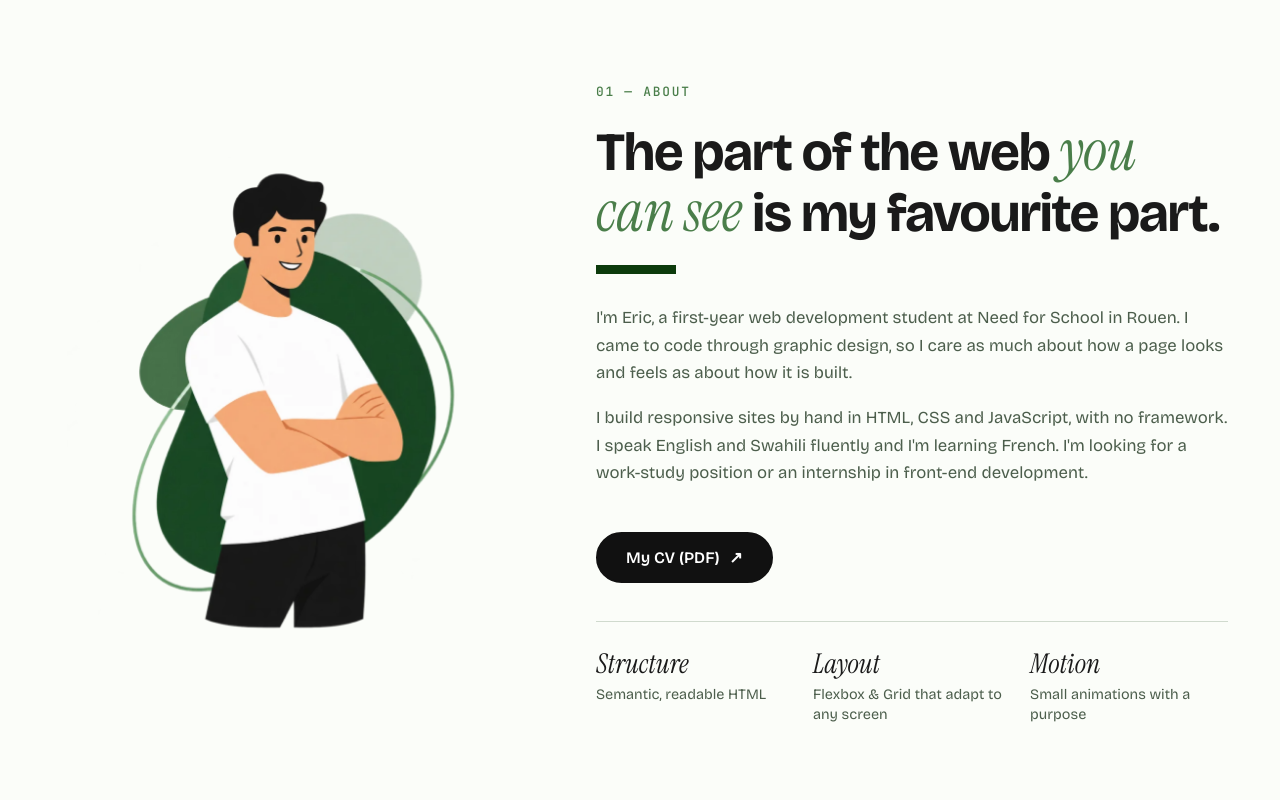
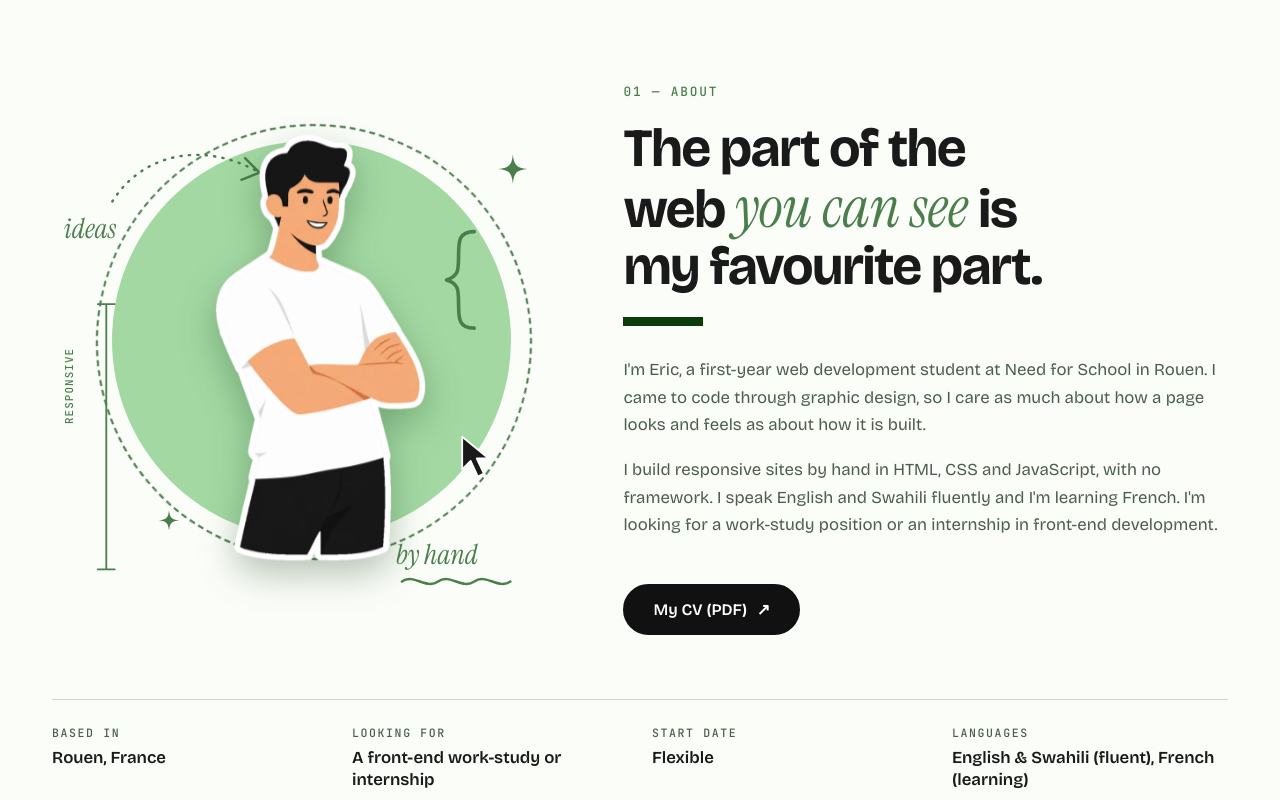
Before and after one commit to ericjonk/ericjonk.github.io, a plain HTML site: page index.html in a window 1280 px wide. Shown: the part 940-1740 px from the top of the page. Drawn offline with nearby package versions, Linux system fonts and the light colour scheme.

Commit message:
about redesign

```diff
--- a/css/style.css
+++ b/css/style.css
@@ -540,20 +540,94 @@ MAIN:ABOUT
  */
 #about {
     display: grid;
-    grid-template-columns: 0.85fr 1.15fr;
+    grid-template-columns: 0.9fr 1.1fr;
     align-items: center;
-    gap: clamp(2rem, 6vw, 6rem);
+    gap: 4rem clamp(2rem, 6vw, 6rem);
     max-width: var(--wrap);
     margin: 0 auto;
     padding: 150px 2rem 170px;
 }
-.abimg img {
-    display: block;
+/* The illustration: a square where every layer is placed in %,
+   so the whole drawing grows and shrinks as one piece. */
+.about-art {
+    position: relative;
+    isolation: isolate;             /* keeps the disc and ring (z-index: -1) inside the figure */
+    aspect-ratio: 1;
+    margin: 0;
+    color: var(--soft);             /* colour of the sketches, the ring and the notes */
+    container-type: inline-size;    /* lets the notes use cqw: 1cqw = 1% of the figure's width */
+}
+/* mint disc */
+.about-art::before {
+    content: "";
+    position: absolute;
+    z-index: -1;
+    left: 12.2%; top: 6.1%;
+    width: 80.5%;
+    aspect-ratio: 1;
+    border-radius: 50%;
+    background: var(--mint);
+}
+/* dashed ring that turns slowly */
+.about-art::after {
+    content: "";
+    position: absolute;
+    z-index: -1;
+    left: 8.8%; top: 2.7%;
+    width: 87.3%;
+    aspect-ratio: 1;
+    border: 2px dashed currentColor;
+    border-radius: 50%;
+    animation: spin 60s linear infinite;
+}
+.about-art__sketch {
+    position: absolute;
+    inset: 0;
+    width: 100%;
+    height: 100%;
+    overflow: visible;
+}
+/* marks drawn on top of the mint disc stay green in both themes, or they would disappear in dark mode */
+.about-art__on-disc {
+    color: var(--green);
+}
+.about-art__sticker {
+    position: absolute;
+    left: 32.9%; top: 4.9%;
+    width: 42.7%;
     height: auto;
-    width: 100%;
-    max-width: 440px;
-    margin: 0 auto;
-    animation: float 8s ease-in-out infinite;
+    filter: drop-shadow(0 14px 18px rgba(12, 59, 12, 0.3));
+    animation: float 7s ease-in-out infinite;
+}
+.about-art__note {
+    position: absolute;
+    font: italic 400 5.6cqw/1 var(--serif);
+}
+.about-art__note--ideas {
+    left: 2.4%; top: 21.3%;
+}
+.about-art__note--hand {
+    left: 69.5%; top: 87.2%;
+}
+/* small vertical label next to the measuring line */
+.about-art__label {
+    position: absolute;
+    left: 2.4%; top: 63.4%;
+    font: 500 2.2cqw/1 var(--mono);
+    letter-spacing: 0.1em;
+    text-transform: uppercase;
+    rotate: -90deg;
+    transform-origin: left top;
+}
+/* the sticker and the notes follow the mouse a little (see main.js) */
+.about-art [data-depth] {
+    translate: var(--px, 0) var(--py, 0);
+    transition: translate 0.5s ease-out;
+}
+/* quick facts: the look comes from .facts (project pages); here they span both columns */
+#about .facts {
+    grid-column: 1 / -1;
+    margin-top: 0;
 }
 .abtxt p:not(.eyebrow) {
     max-width: 58ch;
@@ -577,30 +651,6 @@ MAIN:ABOUT
     margin-top: 22px;
     margin-bottom: 30px;
     background: var(--accent);
-}
-.values {
-    list-style: none;
-    display: grid;
-    grid-template-columns: repeat(3, 1fr);
-    gap: 1.2rem;
-    margin: 2.4rem 0 0;
-    padding: 1.6rem 0 0;
-    border-top: 1px solid var(--line);
-}
-.values strong {
-    display: block;
-    font-family: var(--serif);
-    font-style: italic;
-    font-weight: 400;
-    font-size: 1.7rem;
-    line-height: 1.2;
-}
-.values span {
-    font-size: 0.9rem;
-    color: var(--muted);
-    line-height: 1.4;
-    display: block;
-    margin-top: 0.3rem;
 }
 /*
 MAIN:PROJECT
@@ -1074,6 +1124,7 @@ PROJECT PAGE
     max-width: 48ch;
     font-size: 1.25rem;
 }
+/* used on the project pages and in the About section */
 .facts {
     display: grid;
     grid-template-columns: repeat(4, 1fr);
@@ -1469,11 +1520,10 @@ RESPONSIVE
         grid-template-columns: 1fr;
         padding: 100px 1.4rem 110px;
     }
-    .abimg img {
-        max-width: 300px;
-    }
-    .values {
-        grid-template-columns: 1fr;
+    .about-art {
+        width: 100%;
+        max-width: 400px;
+        margin: 0 auto;
     }
     #project {
         padding: 90px 1.4rem 100px;
--- a/index.html
+++ b/index.html
@@ -84,9 +84,33 @@
 
     <!-- ============ ABOUT ============ -->
     <section id="about">
-        <div class="abimg" data-reveal="left">
-            <img src="images/moi01.webp" alt="Illustration of Eric" data-i18n-alt="about.alt" width="900" height="991" loading="lazy">
-        </div>
+        <!-- The illustration is built in layers, each placed in % of a square:
+             the mint disc and the turning ring are drawn in CSS (.about-art::before / ::after),
+             the sketches are an SVG, the sticker is an image,
+             and the two notes are real text so they can be translated. -->
+        <figure class="about-art" data-reveal="left">
+            <svg class="about-art__sketch" viewBox="20 100 820 820" aria-hidden="true">
+                <g fill="none" stroke="currentColor" stroke-width="4" stroke-linecap="round" stroke-linejoin="round">
+                    <g class="about-art__on-disc">  <!-- these marks touch the mint disc -->
+                        <path d="M120 250 C 170 170, 270 150, 360 200" stroke-dasharray="2 12"/>  <!-- arrow from "ideas" to the head -->
+                        <path d="M340 178 L 364 202 L 334 214"/>
+                        <path d="M720 300 c -26 0 -26 16 -26 40 s 0 34 -20 40 c 20 6 20 16 20 40 s 0 40 26 40" stroke-width="6"/>  <!-- curly brace -->
+                    </g>
+                    <path d="M110 420 V 860 M96 420 H 124 M96 860 H 124" stroke-width="3"/>  <!-- measuring line -->
+                    <path d="M600 880 c 20 -14 40 14 60 0 s 40 14 60 0 s 40 14 60 0"/>  <!-- squiggle under "by hand" -->
+                </g>
+                <path d="M700 640 l 0 54 l 14 -14 l 12 26 l 10 -5 l -12 -25 l 20 0 z" fill="#1A1A1A" stroke="#ffffff" stroke-width="3" stroke-linejoin="round"/>  <!-- mouse cursor -->
+                <g fill="currentColor">  <!-- two stars -->
+                    <path d="M784 172 c 2 18 6 22 24 24 c -18 2 -22 6 -24 24 c -2 -18 -6 -22 -24 -24 c 18 -2 22 -6 24 -24 z"/>
+                    <path d="M214 762 c 1.4 12.6 4.2 15.4 16.8 16.8 c -12.6 1.4 -15.4 4.2 -16.8 16.8 c -1.4 -12.6 -4.2 -15.4 -16.8 -16.8 c 12.6 -1.4 15.4 -4.2 16.8 -16.8 z"/>
+                </g>
+            </svg>
+            <img class="about-art__sticker" src="images/about-sticker.webp" alt="Illustration of Eric with his arms crossed, drawn as a sticker" data-i18n-alt="about.alt" width="480" height="970" loading="lazy" data-depth="10">
+            <span class="about-art__note about-art__note--ideas" aria-hidden="true" data-depth="-8" data-i18n="about.noteIdeas">ideas</span>
+            <span class="about-art__note about-art__note--hand" aria-hidden="true" data-depth="-8" data-i18n="about.noteHand">by hand</span>
+            <span class="about-art__label" aria-hidden="true">Responsive</span>
+        </figure>
+
         <div class="abtxt" data-reveal>
             <p class="eyebrow" data-i18n="about.eyebrow">01 — About</p>
             <h2 class="h2aft" data-i18n="about.title">The part of the web <em>you can see</em> is my favourite part.</h2>
@@ -95,12 +119,15 @@
             <p data-i18n="about.p2">I build responsive sites by hand in HTML, CSS and JavaScript, with no framework. I speak English and Swahili fluently and I'm learning French. I'm looking for a work-study position or an internship in front-end development.</p>
             <!-- to update the CV: replace cv/eric-kimbembe-cv.pdf, keeping exactly the same name -->
             <a href="cv/eric-kimbembe-cv.pdf" class="button1 magnetic" data-i18n="btn.cv">My CV (PDF) <span aria-hidden="true">↗</span></a>
-            <ul class="values">
-                <li><strong>Structure</strong><span data-i18n="about.v1text">Semantic, readable HTML</span></li>
-                <li><strong data-i18n="about.v2">Layout</strong><span data-i18n="about.v2text">Flexbox &amp; Grid that adapt to any screen</span></li>
-                <li><strong data-i18n="about.v3">Motion</strong><span data-i18n="about.v3text">Small animations with a purpose</span></li>
-            </ul>
         </div>
+
+        <!-- quick facts for recruiters (same look as the facts on the project pages) -->
+        <dl class="facts" data-reveal>
+            <div><dt data-i18n="about.factBased">Based in</dt><dd>Rouen, France</dd></div>
+            <div><dt data-i18n="about.factLooking">Looking for</dt><dd data-i18n="about.factLookingValue">A front-end work-study or internship</dd></div>
+            <div><dt data-i18n="about.factStart">Start date</dt><dd>Flexible</dd></div>
+            <div><dt data-i18n="about.factLanguages">Languages</dt><dd data-i18n="about.factLanguagesValue">English &amp; Swahili (fluent), French (learning)</dd></div>
+        </dl>
     </section>
 
     <!-- ============ PROJECTS ============ -->
--- a/js/lang.js
+++ b/js/lang.js
@@ -41,16 +41,19 @@ const FRENCH = {
     "home.scroll": `Défiler`,
     "home.scrollLabel": `Aller à la section À propos`,
 
-    "about.alt": `Illustration d'Eric`,
+    "about.alt": `Illustration d'Eric, bras croisés, façon autocollant`,
+    "about.noteIdeas": `idées`,
+    "about.noteHand": `à la main`,
     "about.eyebrow": `01 — À propos`,
     "about.title": `La partie du web <em>que l'on voit</em> est ma préférée.`,
     "about.p1": `Je suis Eric, étudiant en première année de développement web à Need for School, à Rouen. Je suis venu au code par le graphisme&nbsp;: l'apparence d'une page et ce qu'on ressent en la parcourant comptent autant pour moi que la façon dont elle est construite.`,
     "about.p2": `Je construis des sites responsives à la main, en HTML, CSS et JavaScript, sans framework. Je parle couramment anglais et swahili, et j'apprends le français. Je recherche une alternance ou un stage en développement front-end.`,
-    "about.v1text": `Un HTML sémantique et lisible`,
-    "about.v2": `Mise en page`,
-    "about.v2text": `Flexbox et Grid, adaptés à tous les écrans`,
-    "about.v3": `Mouvement`,
-    "about.v3text": `De petites animations, toujours utiles`,
+    "about.factBased": `Basé à`,
+    "about.factLooking": `Je recherche`,
+    "about.factLookingValue": `Une alternance ou un stage en front-end`,
+    "about.factStart": `Date de début`,
+    "about.factLanguages": `Langues`,
+    "about.factLanguagesValue": `Anglais et swahili (courant), français (en apprentissage)`,
 
     "projects.eyebrow": `02 — Réalisations`,
     "projects.title": `Mes <span>projets</span>`,
```
Also changed, not shown: images/about-sticker.webp (added).
